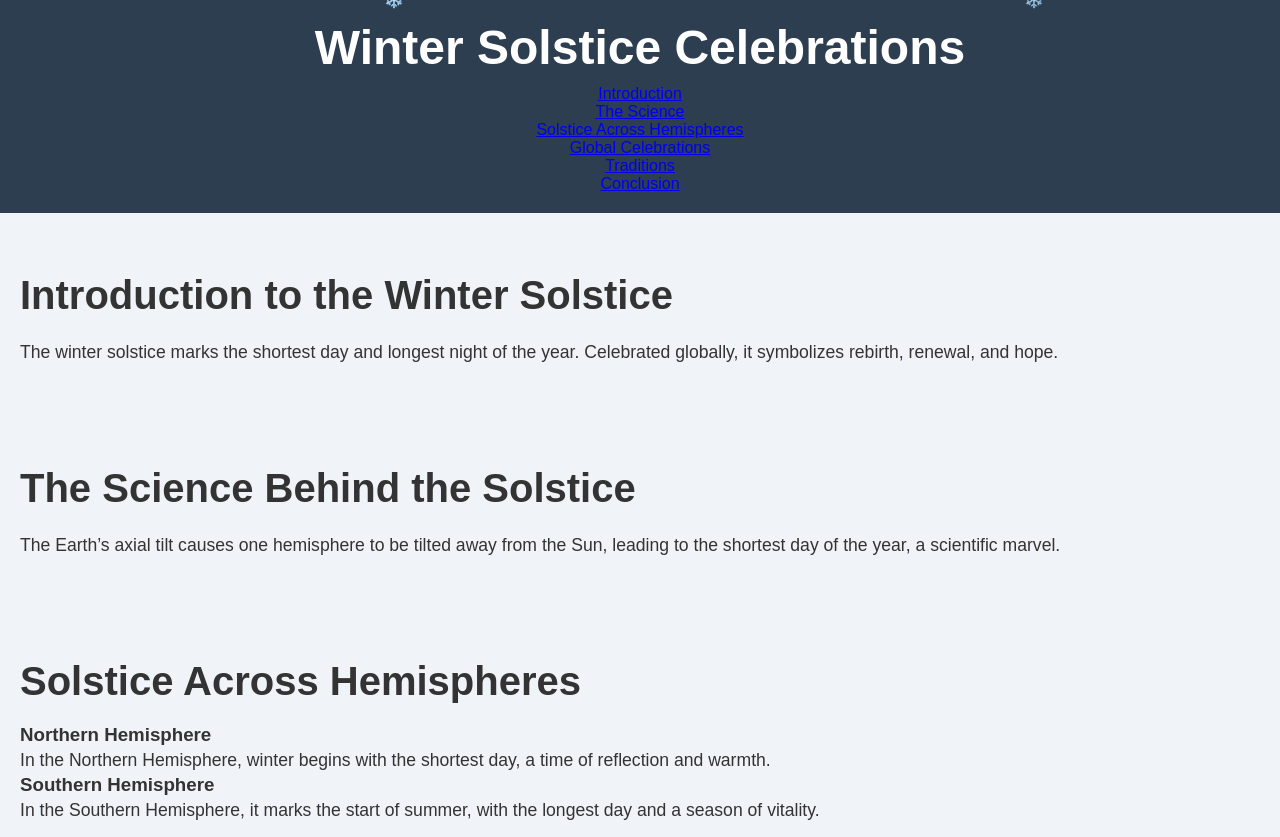
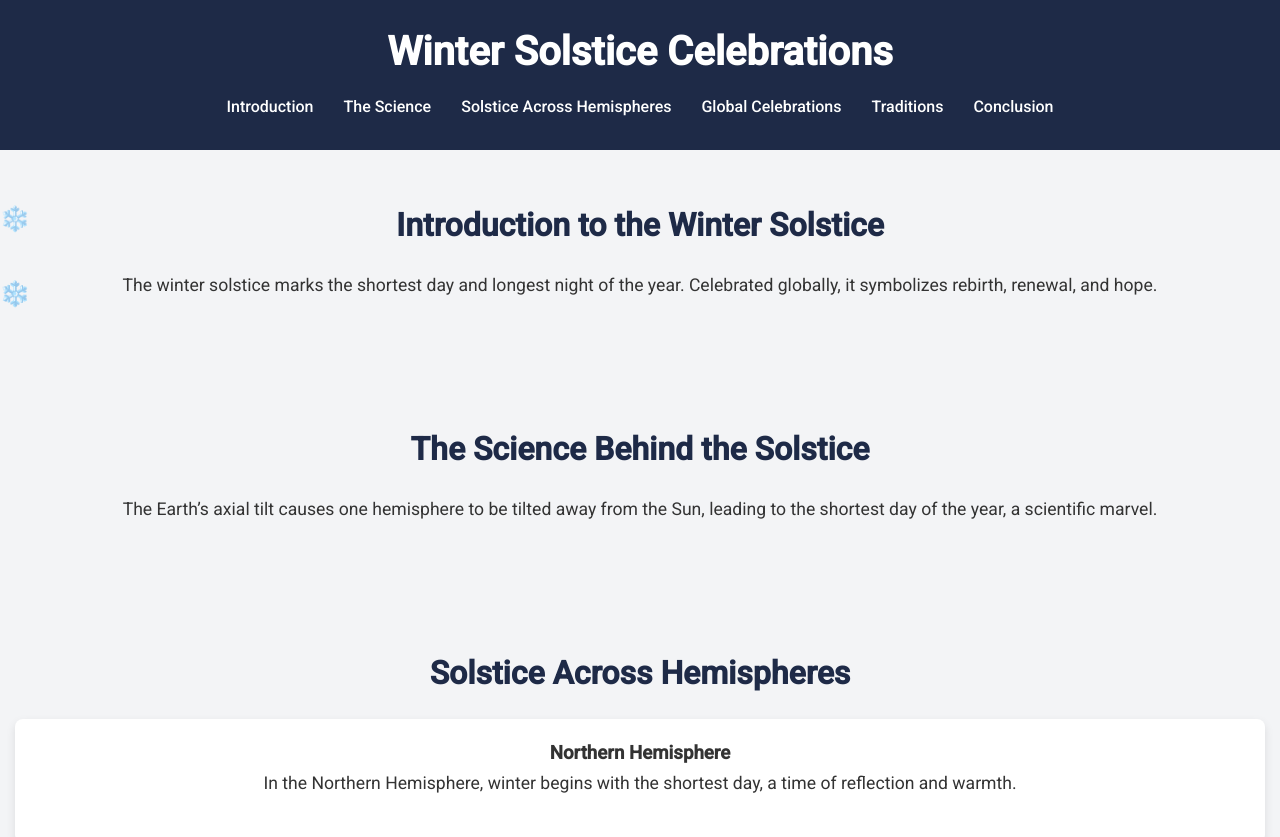
Before and after one commit to shu-kuronai/dev.to.dec, a plain HTML site: page index.html in a window 1280 px wide. Shown: the top 837 px of the page. Drawn offline with Linux system fonts and the light colour scheme.

Commit message:
Update styles.css

```diff
--- a/styles.css
+++ b/styles.css
@@ -1,138 +1,145 @@
-/* Reset some default styles */
+/* Global Styles */
 * {
     margin: 0;
     padding: 0;
     box-sizing: border-box;
+    font-family: 'Roboto', sans-serif;
 }
 
-/* Body and background */
 body {
-    font-family: 'Arial', sans-serif;
-    background: #f0f4f8; /* Light winter-themed background */
+    background-color: #f3f4f6;
     color: #333;
-    overflow: hidden;
-    position: relative;
+    line-height: 1.6;
+    scroll-behavior: smooth;
+}
+
+h1, h2, h3 {
+    text-align: center;
+}
+
+header {
+    background-color: #1e2a47;
+    color: white;
+    padding: 20px 0;
+}
+
+header .logo h1 {
+    font-size: 2.5rem;
+}
+
+nav ul {
+    list-style: none;
+    display: flex;
+    justify-content: center;
+    padding: 10px 0;
+}
+
+nav ul li {
+    margin: 0 15px;
+}
+
+nav ul li a {
+    color: white;
+    text-decoration: none;
+    font-weight: 500;
+    transition: color 0.3s;
+}
+
+nav ul li a:hover {
+    color: #f39c12;
+}
+
+/* Section Styles */
+main section {
+    padding: 50px 15px;
+}
+
+section h2 {
+    margin-bottom: 20px;
+    font-size: 2rem;
+    color: #1e2a47;
+}
+
+section p {
+    font-size: 1.1rem;
+    text-align: center;
+    margin-bottom: 25px;
 }
 
 /* Snowflake Animation */
-@keyframes snowflake-fall {
-    0% {
-        transform: translateY(-100vh) translateX(0);
-        opacity: 0;
-    }
-    100% {
-        transform: translateY(100vh) translateX(20vw);
-        opacity: 1;
-    }
+.snowflakes {
+    position: absolute;
+    top: 0;
+    left: 0;
+    width: 100%;
+    height: 100%;
+    pointer-events: none;
+    z-index: 9999;
 }
 
 .snowflake {
     position: absolute;
-    top: -10px;
-    width: 10px;
-    height: 10px;
-    background-color: white;
-    border-radius: 50%;
+    font-size: 24px;
+    animation: fall 10s infinite linear;
     opacity: 0.8;
-    animation: snowflake-fall linear infinite;
+    color: #fff;
 }
 
-/* Create multiple snowflakes */
-.snowflake:nth-child(1) {
-    animation-duration: 10s;
-    animation-delay: 0s;
-    left: 20%;
-}
-.snowflake:nth-child(2) {
+.snowflake:nth-child(odd) {
     animation-duration: 12s;
-    animation-delay: 2s;
-    left: 40%;
-}
-.snowflake:nth-child(3) {
-    animation-duration: 14s;
-    animation-delay: 4s;
-    left: 60%;
-}
-.snowflake:nth-child(4) {
-    animation-duration: 16s;
-    animation-delay: 6s;
-    left: 80%;
-}
-.snowflake:nth-child(5) {
-    animation-duration: 18s;
-    animation-delay: 8s;
-    left: 30%;
 }
 
-/* Header Styling */
-header {
-    background-color: #2c3e50;
-    padding: 20px 0;
-    text-align: center;
-    color: white;
+.snowflake:nth-child(even) {
+    animation-duration: 15s;
 }
 
-header h1 {
-    font-size: 3rem;
-    margin-bottom: 10px;
+@keyframes fall {
+    0% {
+        transform: translateY(-100px);
+    }
+    100% {
+        transform: translateY(100vh);
+    }
 }
 
-header #main-nav ul {
-    list-style: none;
-    display: flex;
-    justify-content: center;
-    gap: 20px;
+/* Section Transitions */
+.hemisphere, .celebration {
+    background-color: #fff;
+    margin: 20px 0;
+    padding: 20px;
+    border-radius: 8px;
+    box-shadow: 0 4px 10px rgba(0, 0, 0, 0.1);
+    transition: transform 0.3s ease;
 }
 
-header #main-nav a {
-    color: #ecf0f1;
-    text-decoration: none;
-    font-size: 1.2rem;
-    transition: color 0.3s ease;
+.hemisphere:hover, .celebration:hover {
+    transform: scale(1.05);
 }
 
-header #main-nav a:hover {
-    color: #3498db;
-}
-
-/* Section Styling */
-section {
-    padding: 40px 20px;
-    margin: 20px 0;
-}
-
-section h2 {
-    font-size: 2.5rem;
-    margin-bottom: 20px;
-}
-
-section p {
-    font-size: 1.1rem;
-    line-height: 1.6;
-}
-
-/* Footer Styling */
+/* Footer Styles */
 footer {
-    background-color: #2c3e50;
+    background-color: #1e2a47;
     color: white;
     padding: 20px 0;
     text-align: center;
 }
 
-footer #footer-nav ul {
-    list-style: none;
-    display: flex;
-    justify-content: center;
-    gap: 20px;
+footer nav ul {
+    display: inline-block;
+    margin-top: 10px;
 }
 
-footer #footer-nav a {
-    color: #ecf0f1;
-    text-decoration: none;
-    font-size: 1.2rem;
+footer nav ul li {
+    display: inline-block;
+    margin: 0 15px;
 }
 
-/* Smooth Scroll for Navigation */
-html {
-    scroll-behavior: smooth;
+footer nav ul li a {
+    color: white;
+    text-decoration: none;
+    transition: color 0.3s;
 }
+
+footer nav ul li a:hover {
+    color: #f39c12;
+}
```
